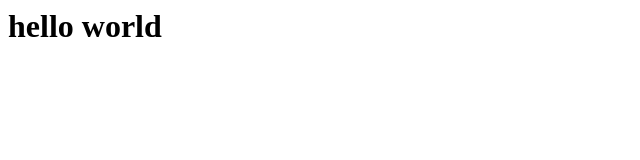
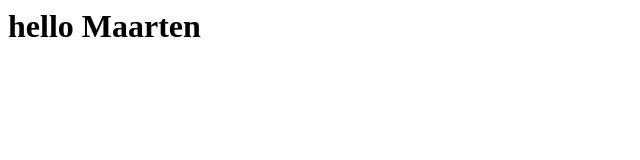
Before and after one commit to Bartan89/testtesttest, a plain HTML site: page index.html in a window 1280 px wide. Shown: the whole page, without its empty margins (0-640 px from the left). Drawn offline with Linux system fonts and the light colour scheme.

Commit message:
added blablabla

```diff
--- a/index.html
+++ b/index.html
@@ -1 +1 @@
-<h1>hello world</h1>
+<h1>hello Maarten</h1>
```
